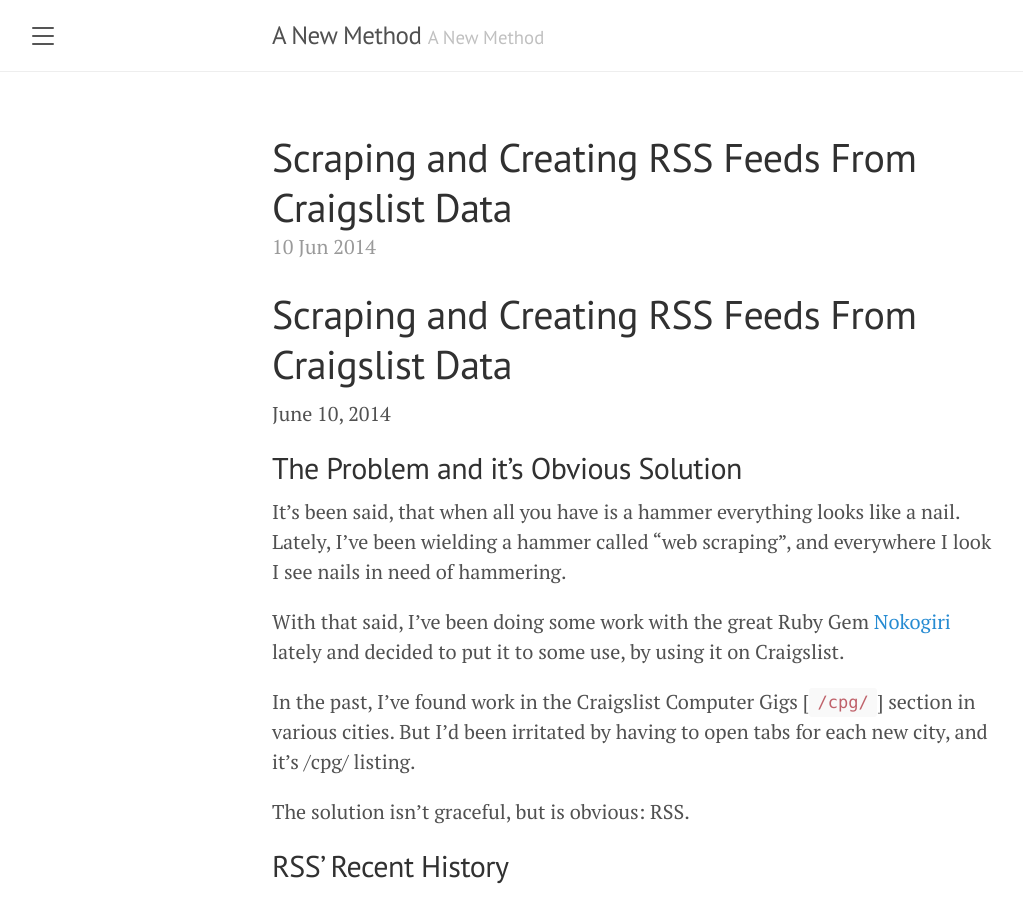
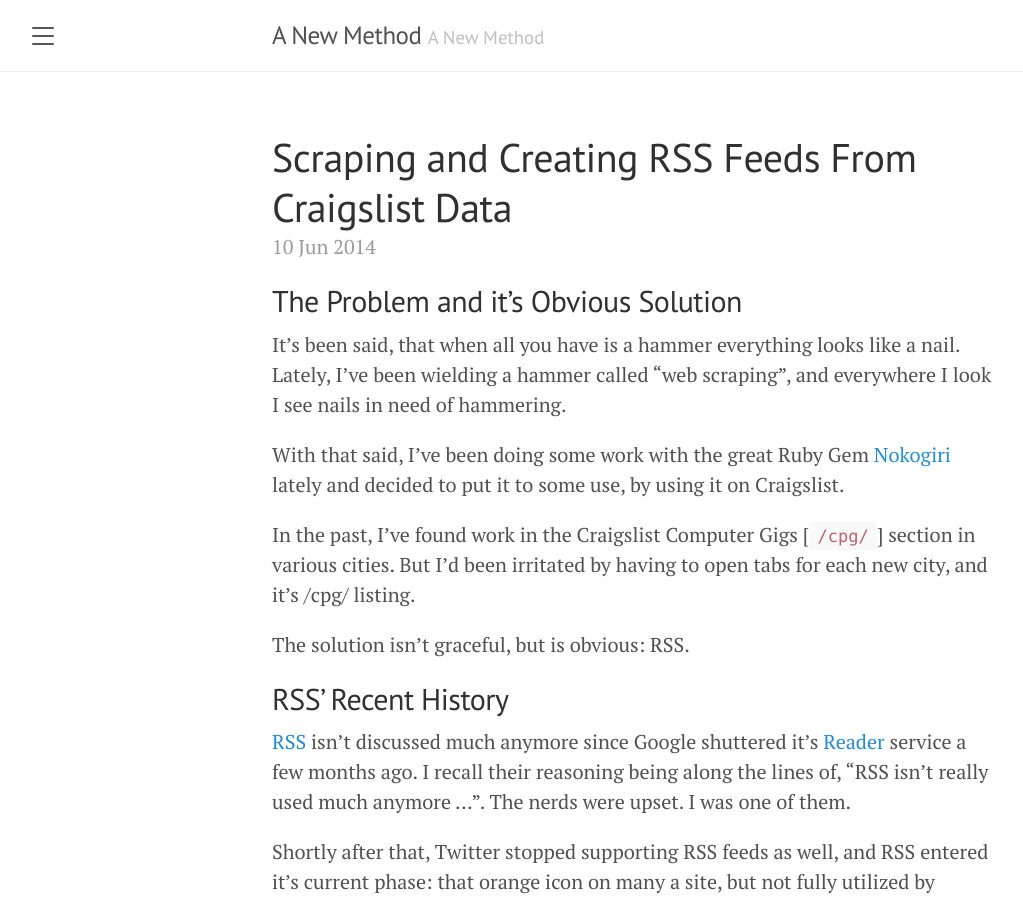
Before and after one commit to bernardr/bernardr.github.io, a Jekyll site: the page built from _posts/2014-06-10-Scraping-and-Creating-RSS- Feeds-From-Craigslist-Data.md, in a window 1280 px wide and 900 px high. Shown: the whole window, without its empty margins (8-1031 px from the left). Built offline with Jekyll 4.4.1, drawn with Linux system fonts in a browser that asks for light colours.

Commit message:
title cleanups

```diff
--- a/_posts/2014-06-10-Scraping-and-Creating-RSS- Feeds-From-Craigslist-Data.md
+++ b/_posts/2014-06-10-Scraping-and-Creating-RSS- Feeds-From-Craigslist-Data.md
@@ -2,11 +2,6 @@
 layout: post
 title: Scraping and Creating RSS Feeds From Craigslist Data
 ---
-
-
-# Scraping and Creating RSS Feeds From Craigslist Data
-
-June 10, 2014
 
 ## The Problem and it’s Obvious Solution
 
```
Also changed, not shown: _posts/2014-05-30-drone-strikes.md (+0 -2 lines), _posts/2017-02-15-Mapbox-ACA-Map.md (+0 -3 lines).
